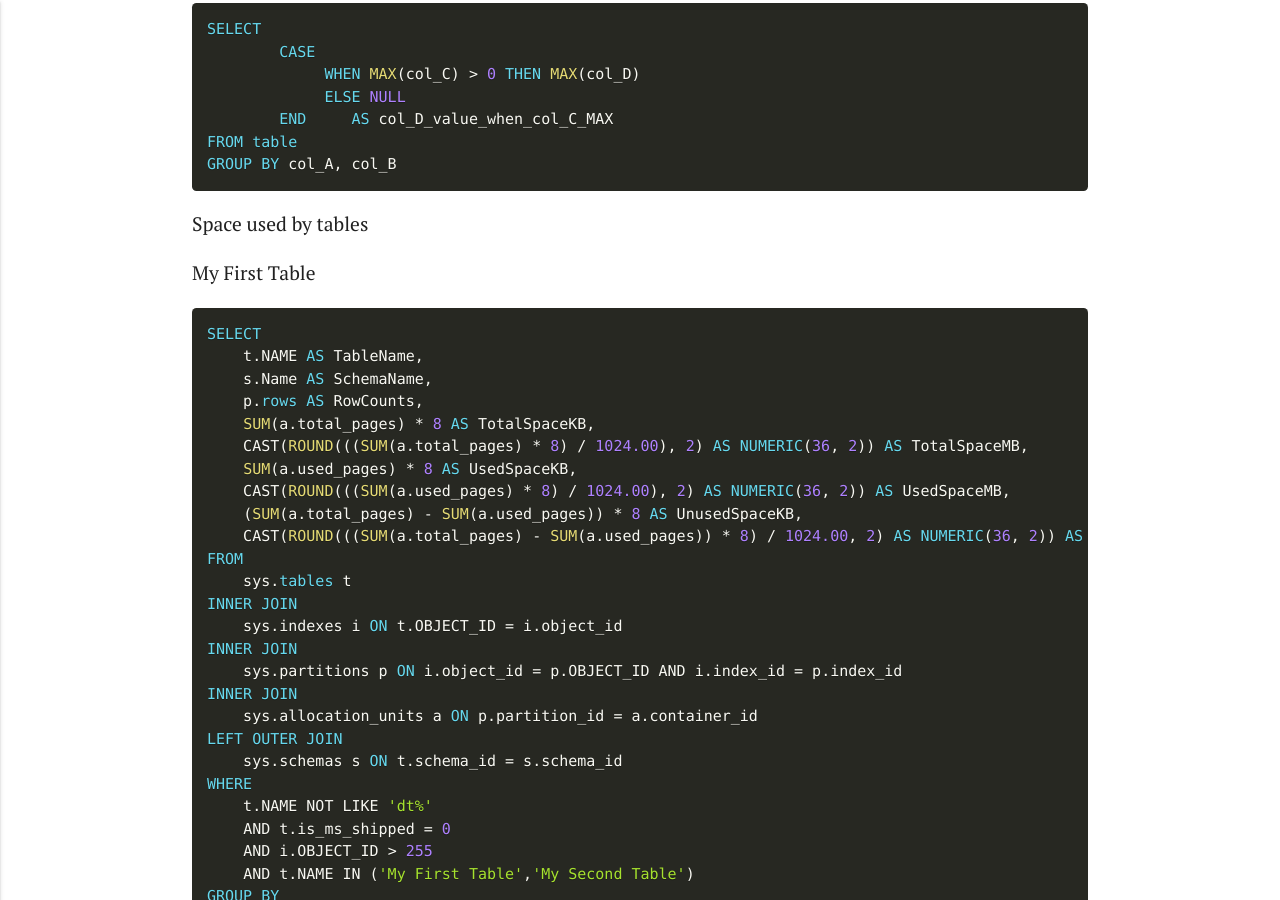
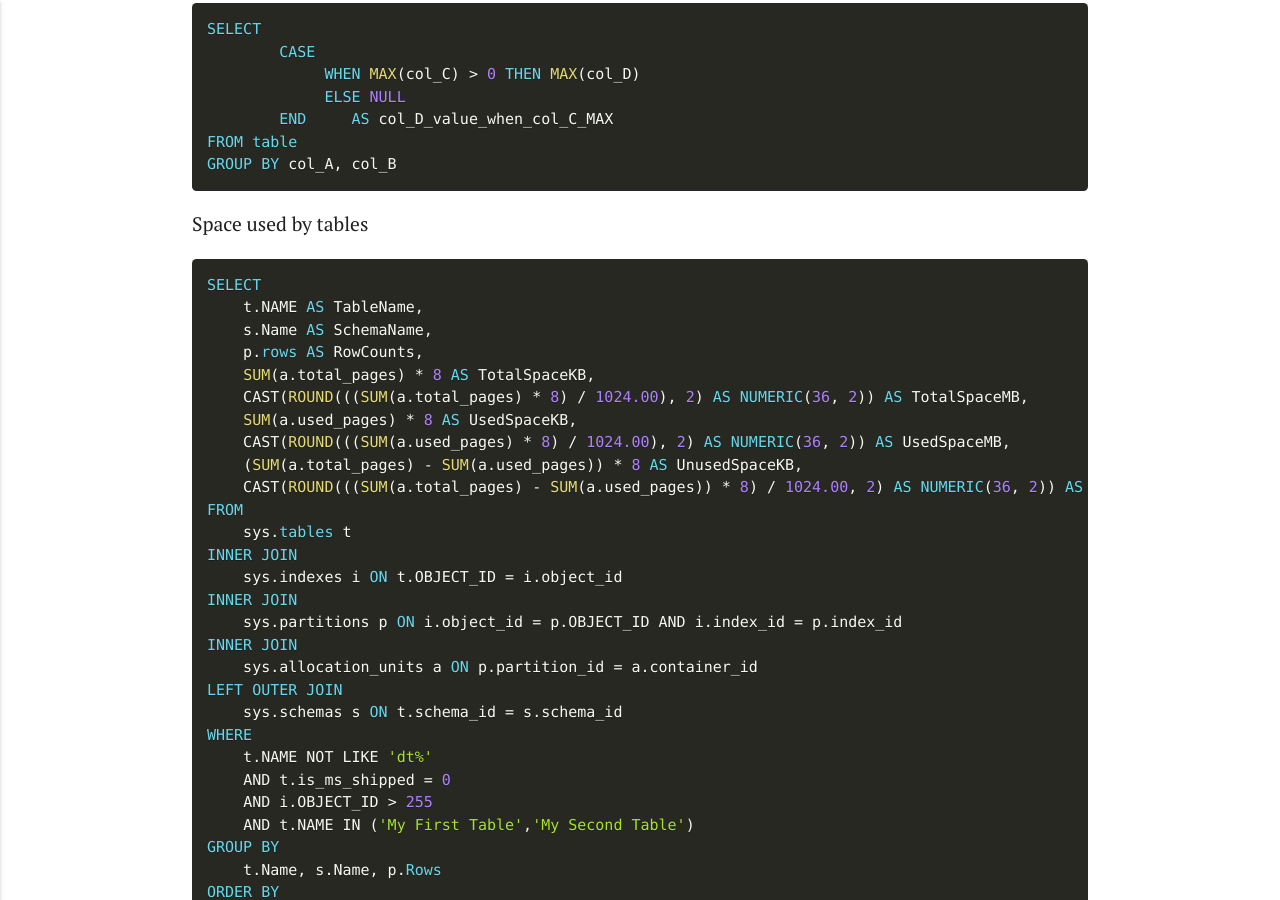
Before and after one commit to benjamin-berhault/benjamin-berhault.github.io, a Jekyll site: the page built from _posts/2018-09-15-sql-server-queries.md, in a window 1280 px wide and 900 px high, scrolled down 345 px. Built offline with Jekyll 4.4.1, drawn with Linux system fonts in a browser that asks for light colours; comment, search, counter and statistics services are not loaded.

Commit message:
Update 2018-09-15-sql-server-queries.md

````diff
--- a/_posts/2018-09-15-sql-server-queries.md
+++ b/_posts/2018-09-15-sql-server-queries.md
@@ -16,8 +16,6 @@ GROUP BY col_A, col_B
 
 Space used by tables
 
-
-My First Table
 ```sql
 SELECT
     t.NAME AS TableName,
````
